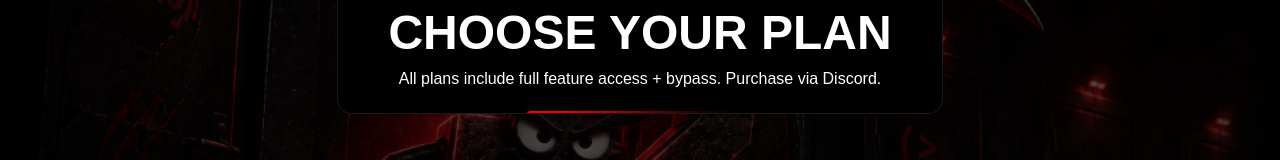
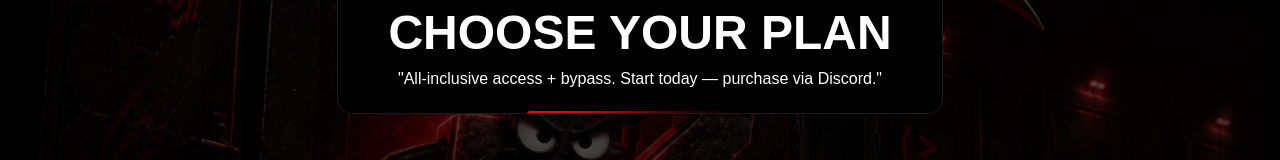
Before and after one commit to Berlino32/32solution, an Angular app: page /pricing in a window 1280 px wide. Shown: the part 206-366 px from the top of the page. Built offline with nearby package versions, Linux system fonts and the light colour scheme.

Commit message:
Update pricing.html

```diff
--- a/src/app/pricing/pricing.html
+++ b/src/app/pricing/pricing.html
@@ -3,7 +3,7 @@
 
   <div class="pricing-header">
     <h2>CHOOSE YOUR PLAN</h2>
-    <p>All plans include full feature access + bypass. Purchase via Discord.</p>
+    <p>"All-inclusive access + bypass. Start today — purchase via Discord."</p>
   </div>
 
   <div class="neon-line"></div>
```
